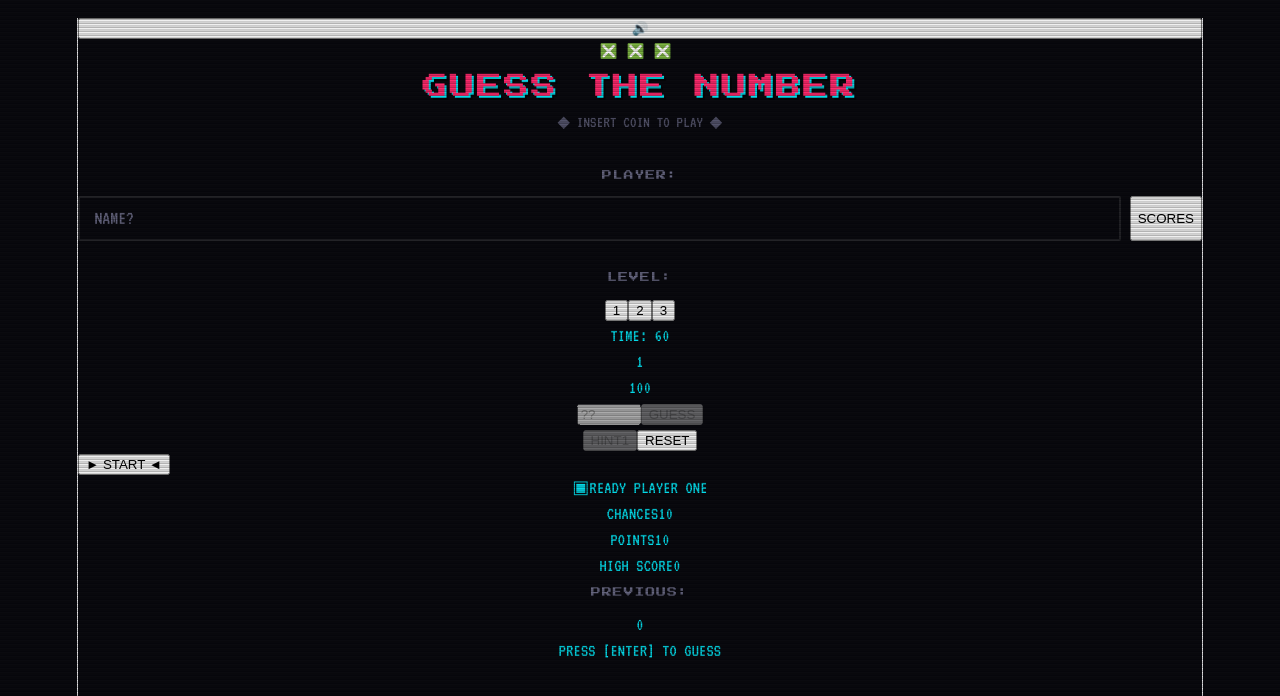
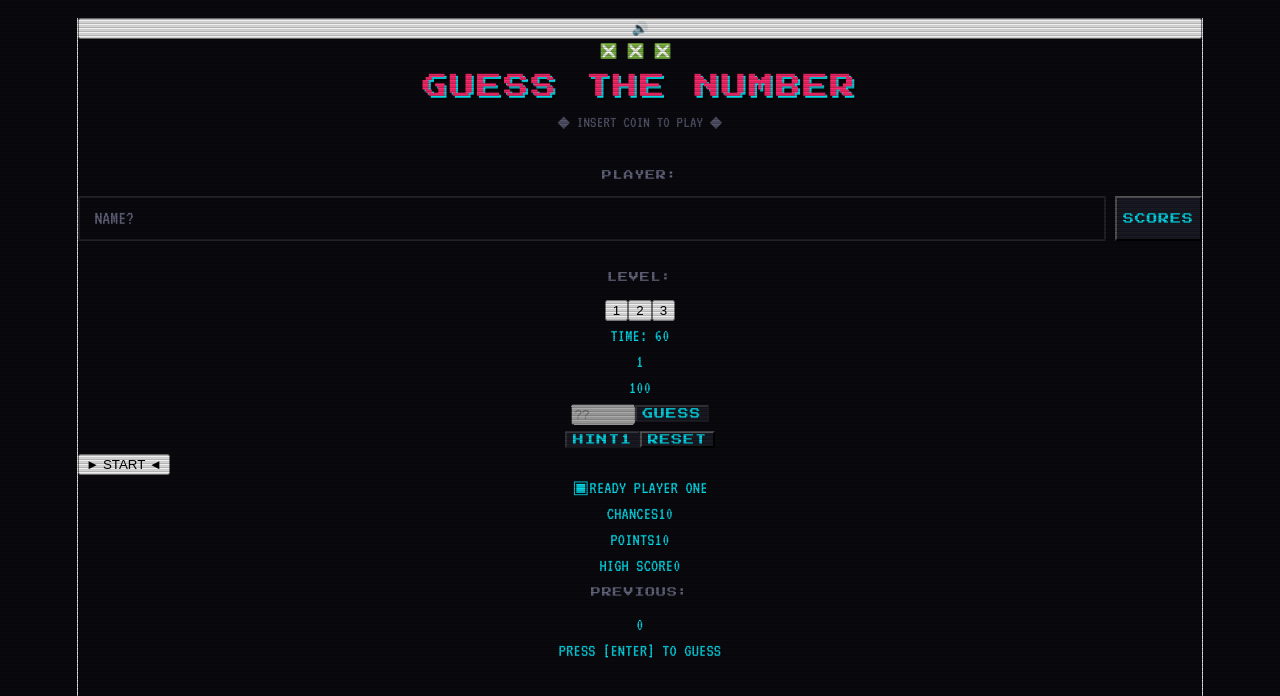
Before and after one commit to lithishr18/Game-INTUI, a React (Vite) app in the folder Guessy Intuition/: page / in a window 1280 px wide. Shown: the top 696 px of the page. Built offline with nearby package versions, Linux system fonts and the light colour scheme.

Commit message:
added readme

```diff
--- a/Guessy Intuition/src/App.css
+++ b/Guessy Intuition/src/App.css
@@ -205,5 +205,21 @@ h1{
 }
 
 .btn-retro{
+  font-family: var(--font-pixel);
+  font-size: 0.6rem;
+  padding:0.7rem 1 rem;
+  background: var(--bg-panel);
+  border:2px solid var(--neon -cyan);
+  color: var(--neon-cyan);
+  cursor: pointer;
+  text-transform:uppercase;
+  letter-spacing: 1px;
+  transition:all 0.15s;
+  box-shadow:0 3px 0 #005555, 0 0 10px vvar(--border-glow);
+}
 
+.btn-retro:hover{
+  background:var(--neon-cyan);
+  color: var(--bg-dark);
+  transform: translateY(-2px);hg
 }
```
Also changed, not shown: 1 other file (tests, documents, lock files or other folders).
